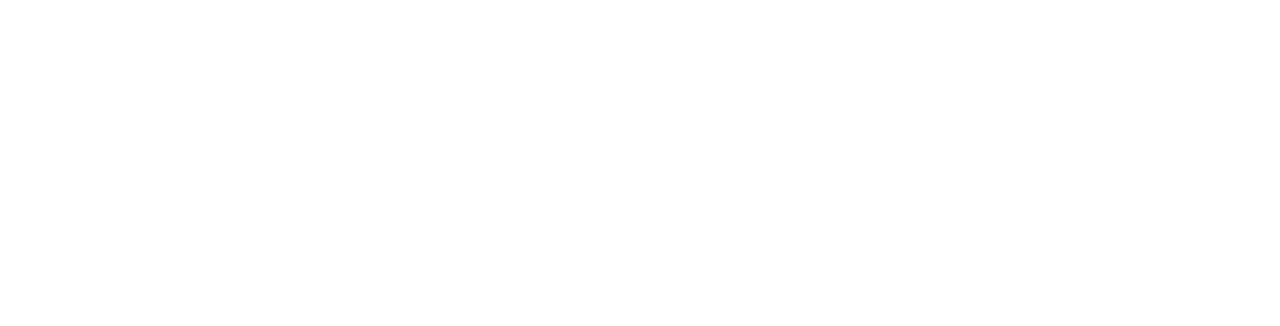
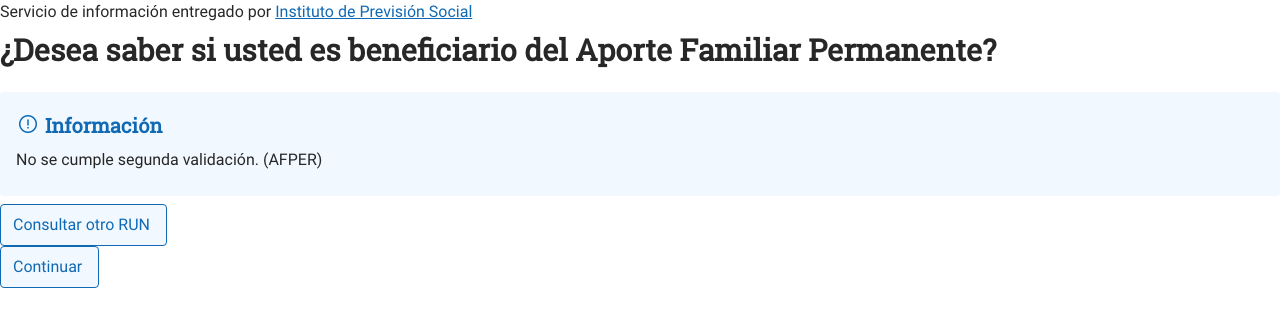
Before and after one commit to perezguedesmaikel/example-kunapack, a Nuxt app: page /final-consulta in a window 1280 px wide. Before the commit this address had no page. Shown: the top 326 px of the page. Built offline with nearby package versions, Linux system fonts and the light colour scheme.

Commit message:
Added end page for Consulta de Aporte Familiar.

```diff
--- /dev/null
+++ b/pages/final-consulta.vue
@@ -0,0 +1,54 @@
+<template>
+  <div role="main"
+       aria-label="Consulta para saber si usted es el beneficiario del Aporte Familiar Permanente"
+       class="column">
+    <header class="mb-6">
+      <DsTypography class="is-upper-text-title">
+        Servicio de información entregado por
+
+        <DsLink href="https://www.chileatiende.gob.cl/instituciones/AL005"
+           title="Página web del Instituto de Previsión Social IPS"
+           class="link">
+          Instituto de Previsión Social
+        </DsLink>
+      </DsTypography>
+
+      <DsTypography variant="h1">
+        ¿Desea saber si usted es beneficiario del Aporte Familiar Permanente?
+      </DsTypography>
+    </header>
+
+    <section id="form_global" role="form">
+      <DsAlert type="info">
+        <div class="columns is-mobile">
+          <div class="column">
+            No se cumple segunda validación. (AFPER)
+          </div>
+        </div>
+      </DsAlert>
+
+      <div class="cont-btn">
+        <DsButton color="secondary" :rounded="false"
+          title="Consultar otro RUN"
+          aria-labelledby="form_global"
+          class="button is-default">
+          Consultar otro RUN
+        </DsButton>
+
+        <DsButton color="secondary" :rounded="false"
+          title="Continuar al paso siguiente"
+          aria-labelledby="form_global"
+          class="button btn-ref is-default">
+          Continuar
+        </DsButton>
+      </div>
+    </section>
+  </div>
+</template>
+
+<script setup>
+import DsButton from '~/components/DesignSystem/components/basic/button/DsButton.vue';
+import DsTypography from '~/components/DesignSystem/components/basic/typography/DsTypography.vue';
+import DsLink from '~/components/DesignSystem/components/navigation/link/DsLink.vue';
+import DsAlert from '../components/DesignSystem/components/basic/alert/DsAlert.vue';
+</script>
```
Also changed, not shown: 1 other file (tests, documents, lock files or other folders).
